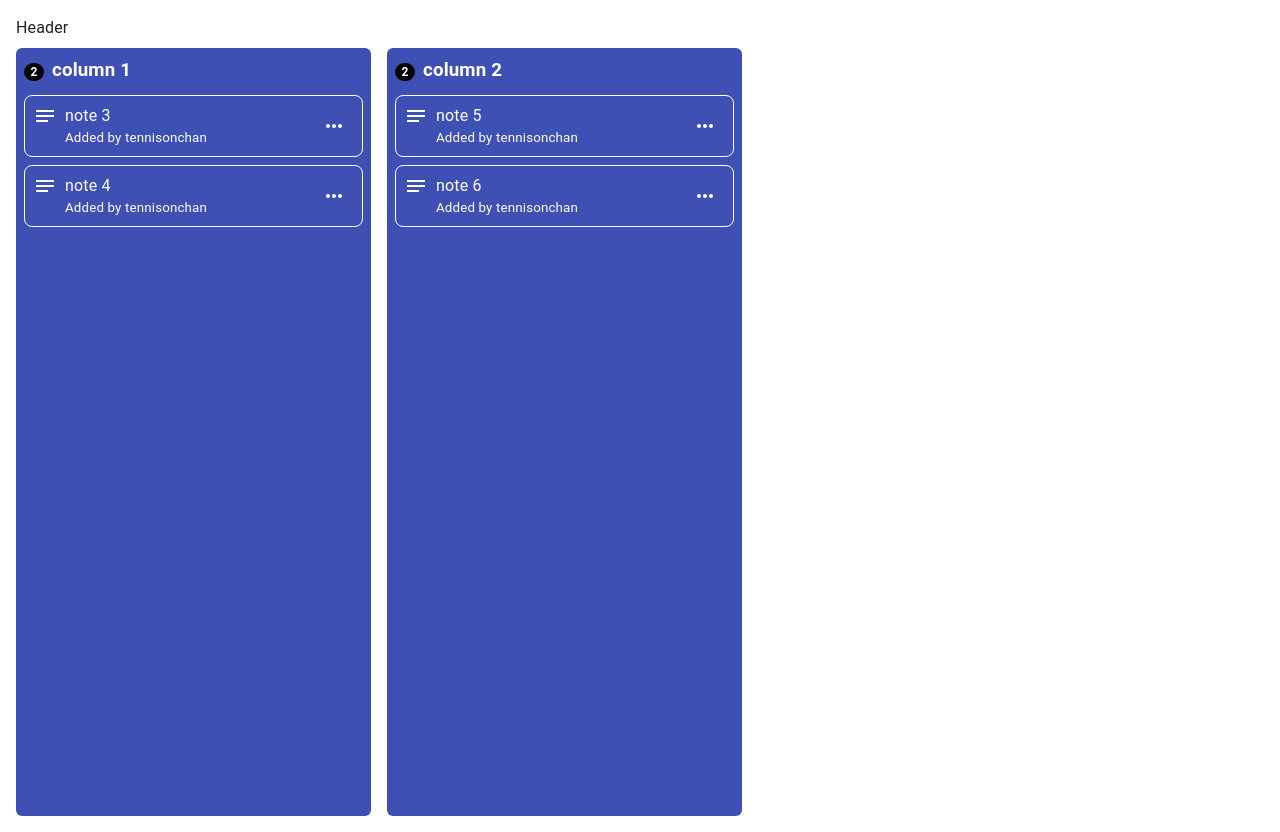
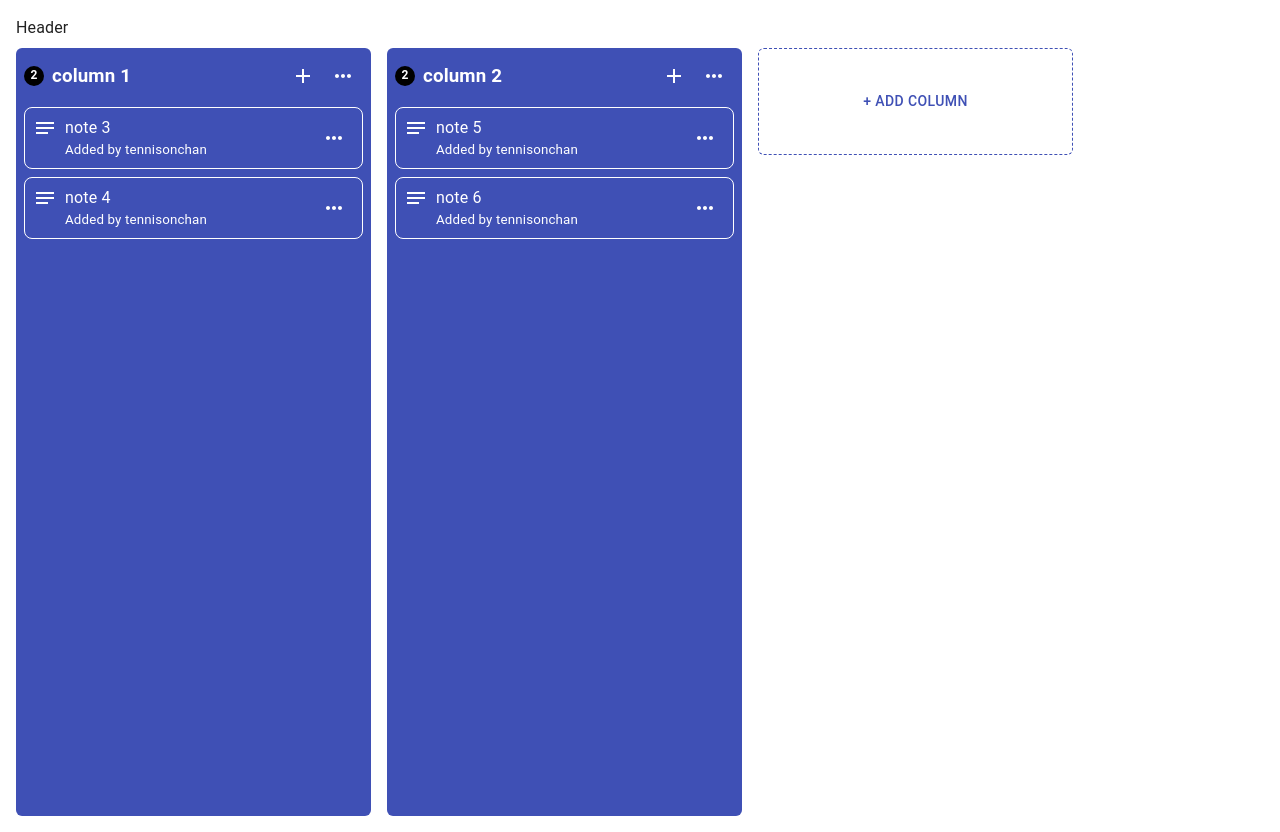
Before and after one commit to tennisonchan/kanban-dnd, a React (Create React App) app: page / in a window 1280 px wide. Built offline with nearby package versions, Linux system fonts and the light colour scheme.

Commit message:
Add card form

```diff
--- a/src/app/components/ColumnBoard.js
+++ b/src/app/components/ColumnBoard.js
@@ -1,10 +1,13 @@
 import React, { useState } from "react";
 import Box from "@mui/material/Box";
 import IconButton from "@mui/material/IconButton";
+import TextField from "@mui/material/TextField";
+import Button from "@mui/material/Button";
 import AddColumnModal from "app/components/AddColumnModal";
 import { makeStyles } from "@mui/styles";
 import NotesIcon from "@mui/icons-material/Notes";
 import MoreHorizIcon from "@mui/icons-material/MoreHoriz";
+import AddIcon from "@mui/icons-material/Add";
 
 const useStyles = makeStyles((theme) => ({
   columnBoard: {
@@ -23,6 +26,7 @@ const useStyles = makeStyles((theme) => ({
     paddingLeft: theme.spacing(1),
     paddingRight: theme.spacing(1),
     margin: 0,
+    flexGrow: 1,
   },
   counter: {
     display: "inline-block",
@@ -30,7 +34,7 @@ const useStyles = makeStyles((theme) => ({
     padding: "0 6px",
     fontSize: "12px",
     fontWeight: "700",
-    lineHeight: "18px",
+    height: "20px",
     color: theme.palette.primary.contrastText,
     textAlign: "center",
     backgroundColor: theme.palette.secondary.contrastText,
@@ -38,6 +42,22 @@ const useStyles = makeStyles((theme) => ({
   },
   columnHeader: {
     padding: theme.spacing(1),
+    display: "flex",
+    alignItems: "center",
+  },
+  addNoteIcon: {
+    color: theme.palette.primary.contrastText,
+  },
+  editColumnIcon: {
+    color: theme.palette.primary.contrastText,
+  },
+  noteForm: {
+    marginTop: theme.spacing(1),
+    padding: theme.spacing(1),
+    color: `${theme.palette.primary.contrastText} !important`,
+  },
+  cardTextInput: {
+    color: `${theme.palette.primary.contrastText} !important`,
   },
   columnCards: {
     paddingLeft: theme.spacing(1),
@@ -66,29 +86,70 @@ const useStyles = makeStyles((theme) => ({
     flexGrow: 1,
     marginRight: theme.spacing(3),
   },
-  editNoteIconWrap: {
+  editCardIconWrap: {
     alignItems: "center",
     display: "flex",
   },
-  editNoteIcon: {
+  editCardIcon: {
     color: theme.palette.primary.contrastText,
   },
 }));
 
 const ColumnBoardHeader = (props) => {
-  const { columnName, noteCount } = props;
+  const { columnName, noteCount, onCreate, onEdit } = props;
   const classes = useStyles();
 
   return (
     <div className={classes.columnHeader}>
       <span className={classes.counter}>{noteCount}</span>
       <h3 className={classes.columnName}>{columnName}</h3>
+      <div className={classes.headerIcons}>
+        <IconButton onClick={onCreate}>
+          <AddIcon className={classes.addNoteIcon} />
+        </IconButton>
+        <IconButton>
+          <MoreHorizIcon className={classes.editColumnIcon} />
+        </IconButton>
+      </div>
     </div>
   );
 };
 
 const NoteForm = (props) => {
-  return <div>note form</div>;
+  const classes = useStyles();
+  return (
+    <div className={classes.noteForm}>
+      <TextField
+        label="Add new note"
+        placeholder="Enter a note"
+        multiline
+        fullWidth
+        color="secondary"
+        variant="outlined"
+        sx={{ flex: 1, color: "primary.contrastText" }}
+        InputProps={{
+          className: classes.cardTextInput,
+        }}
+        InputLabelProps={{ className: classes.cardTextInput }}
+      />
+      <Box sx={{ gap: 1, paddingTop: 1, display: "flex" }}>
+        <Button
+          sx={{ flex: 1, color: "primary.contrastText" }}
+          variant="contained"
+          color="secondary"
+        >
+          Add
+        </Button>
+        <Button
+          sx={{ flex: 1, color: "primary.contrastText" }}
+          color="secondary"
+          variant="outlined"
+        >
+          Cancel
+        </Button>
+      </Box>
+    </div>
+  );
 };
 
 const ColumnCard = (props) => {
@@ -102,9 +163,9 @@ const ColumnCard = (props) => {
         <div>{note.content}</div>
         <small>Added by tennisonchan</small>
       </div>
-      <div className={classes.editNoteIconWrap}>
+      <div className={classes.editCardIconWrap}>
         <IconButton>
-          <MoreHorizIcon className={classes.editNoteIcon} />
+          <MoreHorizIcon className={classes.editCardIcon} />
         </IconButton>
       </div>
     </div>
@@ -119,9 +180,20 @@ const ColumnBoard = (props) => {
   const [isAddingNote, setIsAddingNote] = useState(false);
   const noteCount = noteOrder.length;
 
+  const handleCreate = () => {
+    setIsAddingNote(true);
+  };
+
+  const handleEdit = () => {};
+
   return (
     <Box className={classes.columnBoard}>
-      <ColumnBoardHeader columnName={name} noteCount={noteCount} />
+      <ColumnBoardHeader
+        columnName={name}
+        noteCount={noteCount}
+        onCreate={handleCreate}
+        onEdit={handleEdit}
+      />
       {isAddingNote && <NoteForm />}
       <div className={classes.columnCards}>
         {noteOrder.map((noteId) => (
--- a/src/app/components/Home.js
+++ b/src/app/components/Home.js
@@ -1,16 +1,31 @@
-import React from "react";
+import React, { useState } from "react";
 import Container from "@mui/material/Container";
+import Button from "@mui/material/Button";
 import Header from "app/components/Header";
 import EmptyColumn from "app/components/EmptyColumn";
 import ColumnBoard from "app/components/ColumnBoard";
 import { useFetchColumns } from "app/hooks";
 import { makeStyles } from "@mui/styles";
+import AddColumnModal from "app/components/AddColumnModal";
 
 const useStyles = makeStyles((theme) => ({
   columnsBoards: {
     display: "flex",
     height: "100%",
     padding: theme.spacing(2),
+  },
+  newColumnButtonContainer: {},
+  newColumnButton: {
+    padding: "0 !important",
+  },
+  newColumnButtonText: {
+    width: "315px",
+    paddingTop: theme.spacing(5),
+    paddingBottom: theme.spacing(5),
+    borderStyle: "dashed",
+    textAlign: "center",
+    border: `1px solid`,
+    borderRadius: "6px",
   },
 }));
 
@@ -19,6 +34,19 @@ function Home(props) {
   const classes = useStyles();
   console.log(columns, columnOrder);
   const isNoColumns = !columnOrder.length;
+  const [isOpen, setIsOpen] = useState(false);
+
+  const handleOpen = () => {
+    setIsOpen(true);
+  };
+
+  const handleClose = () => {
+    setIsOpen(false);
+  };
+
+  const handleCreateColumn = (columnName) => {
+    handleClose();
+  };
   return (
     <>
       <Header />
@@ -28,6 +56,16 @@ function Home(props) {
           {columnOrder.map((columnId) => {
             return <ColumnBoard key={columnId} column={columns[columnId]} />;
           })}
+          <div className={classes.newColumnButtonContainer}>
+            <Button onClick={handleOpen} className={classes.newColumnButton}>
+              <span className={classes.newColumnButtonText}>+ Add column</span>
+            </Button>
+            <AddColumnModal
+              isOpen={isOpen}
+              onClose={handleClose}
+              onSubmit={handleCreateColumn}
+            />
+          </div>
         </div>
       )}
     </>
```
